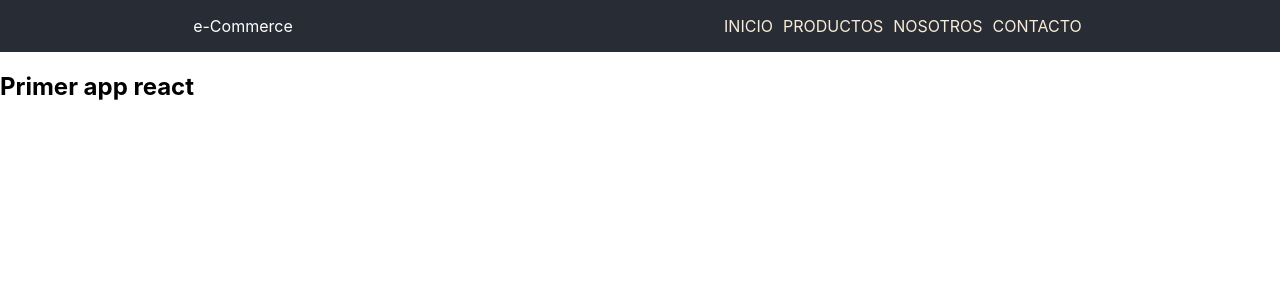
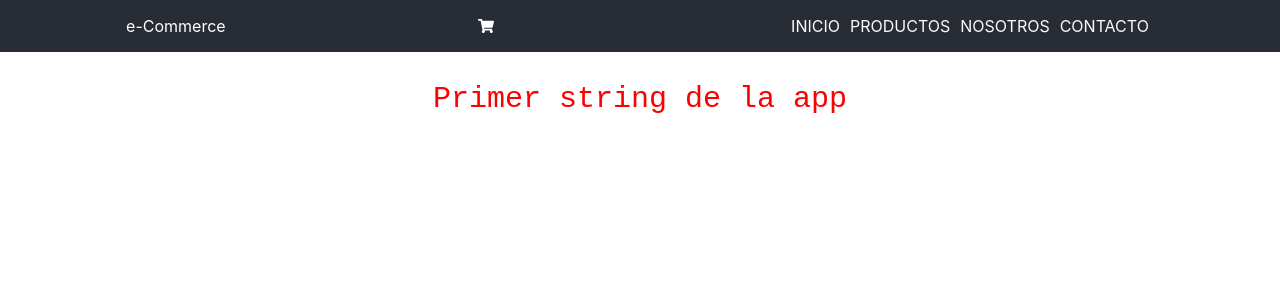
Before and after one commit to dilazarte/React-App, a React (Create React App) app: page / in a window 1280 px wide. Shown: the top 300 px of the page. Built offline with nearby package versions, Linux system fonts and the light colour scheme.

Commit message:
Desafio CartWidget y ItemListContainer

```diff
--- a/package.json
+++ b/package.json
@@ -8,7 +8,8 @@
     "@testing-library/user-event": "^13.5.0",
     "react": "^17.0.2",
     "react-dom": "^17.0.2",
-    "react-scripts": "5.0.0",
+    "react-icons": "^4.3.1",
+    "react-scripts": "^5.0.0",
     "web-vitals": "^2.1.3"
   },
   "scripts": {
--- a/src/App.css
+++ b/src/App.css
@@ -41,6 +41,7 @@
   display: flex;
   justify-content: space-around;
   background-color: #282c34;
+  align-items: center;
 }
 .logo{
   color: white;
@@ -54,7 +55,7 @@ ul li {
   margin: 0 5px;
 }
 ul li a{
-  color: antiquewhite;
+  color: rgb(250, 250, 250);
   text-decoration: none;
   text-transform: uppercase;
 }
--- a/src/App.js
+++ b/src/App.js
@@ -1,14 +1,16 @@
 import logo from './logo.svg';
 import './App.css';
 import NavBar from './components/NavBar';
+import ItemListContainer from './components/ItemListContainer';
 
 function App() {
   return (
     <>
       <NavBar />
-      <h2>Primer app react</h2>
+      <p style={{color: "red", fontSize: "30px", fontFamily: "monospace", textAlign: "center"}}>
+        <ItemListContainer greetings="Primer string de la app" />
+      </p>
     </>
-
   );
 }
 
--- /dev/null
+++ b/src/components/CartWidget.js
@@ -0,0 +1,10 @@
+import React from "react";
+import { FaShoppingCart } from "react-icons/fa";
+
+const CartWidget = () => {
+    return(
+        <FaShoppingCart color="white"/>
+    )
+}
+
+export default CartWidget
--- /dev/null
+++ b/src/components/ItemListContainer.js
@@ -0,0 +1,12 @@
+import React from "react";
+
+const ItemListContainer = (props) => {
+    return(
+        <>
+            { props.greetings }
+        </>
+
+    )
+}
+
+export default ItemListContainer
--- a/src/components/NavBar.js
+++ b/src/components/NavBar.js
@@ -1,10 +1,12 @@
 import React from "react";
+import CartWidget from "./CartWidget";
 
 const NavBar = () => {
     return (
         <>
             <nav className="navbar">
                 <p className="logo">e-Commerce</p>
+                <CartWidget />
                 <ul className="links">
                     <li><a href="#">inicio</a></li>
                     <li><a href="#">productos</a></li>
```
Also changed, not shown: 1 other file (tests, documents, lock files or other folders).
